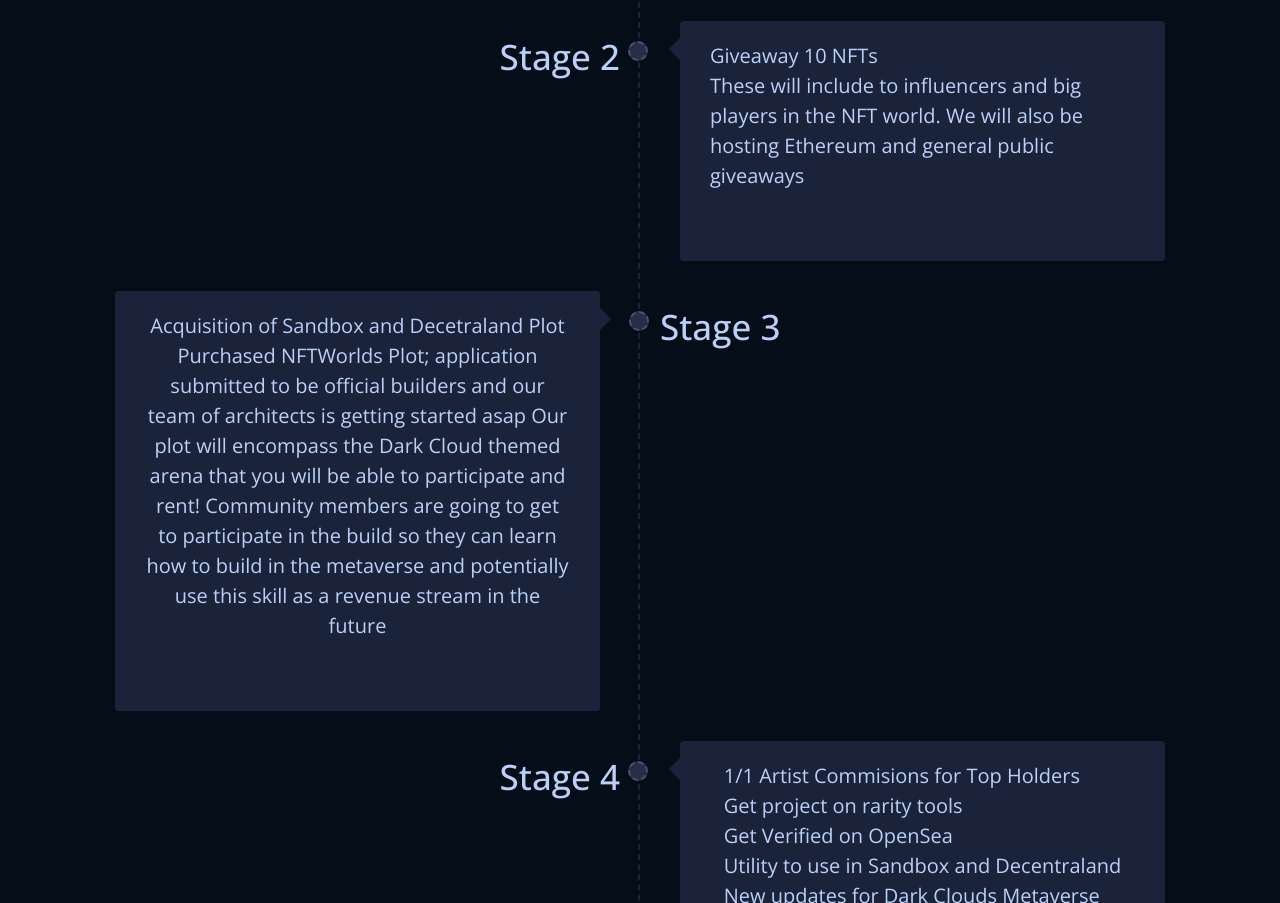
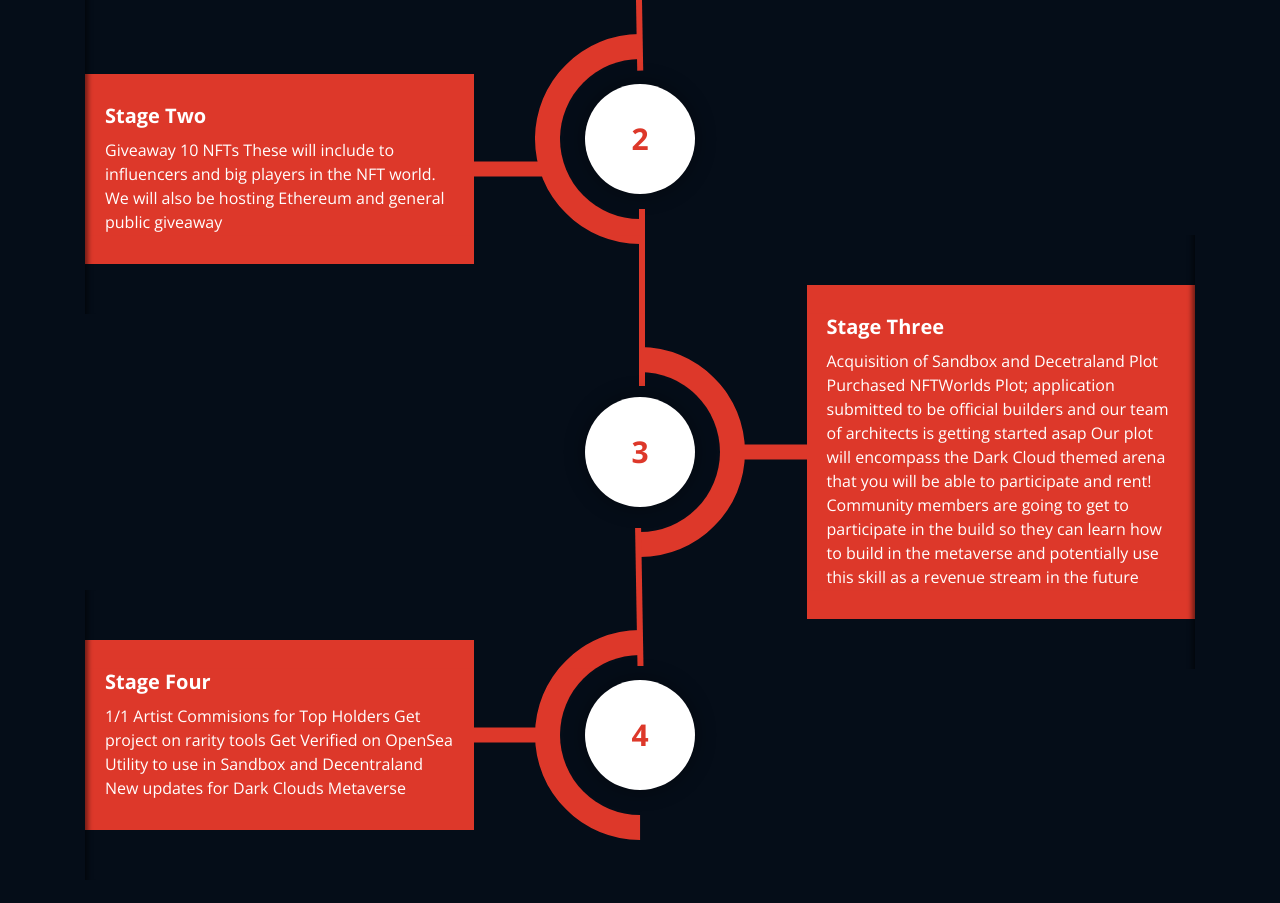
Before and after one commit to darkcloudsnft/darkcloudnft, a React (Create React App) app: page / in a window 1280 px wide. Shown: the part 1897-2800 px from the top of the page. Built offline with nearby package versions, Linux system fonts and the light colour scheme; a web font is replaced by a local one.

Commit message:
first deploy

```diff
--- a/src/Components/Home.css
+++ b/src/Components/Home.css
@@ -6,6 +6,38 @@
   height: 180px;
   /* margin-bottom: -40px; */
 }
+.RD{
+  color: #DD382A;
+}
+.vlc {
+  margin-top: 114px;
+  margin-left: 179px;
+  border-right: 6px solid #DD382A;
+  height: 138px;
+  transform: rotate(-46deg);
+}
+
+
+.vlb{
+  margin-right: 50px;
+    margin-top: 15px;
+    border-right: 6px solid #DD382A;
+    height: 177px;
+
+}
+.vl {
+  margin-top: 102px;
+    margin-left: 191px;
+    border-right: 6px solid #DD382A;
+    height: 188px;
+    transform: rotate(-46deg);
+}
+@media screen and (max-width: 767px) {
+  .vl,.vlb,.vlc {
+    height: 0px;
+  }
+}
+
 .herosection {
   min-height: 100vh;
   background-image: url(./imgs/bgg.PNG);
@@ -126,203 +158,186 @@ nav a {
   font-size: 20px;
   color: #dd4442 !important;
 }
-.timeline {
-  position: relative;
-  background: none;
-  -webkit-border-radius: 4px;
-  -moz-border-radius: 4px;
-  border-radius: 4px;
-  padding: 5rem;
-  margin: 0 auto 1rem auto;
-  overflow: hidden;
-}
-.container {
-  max-width: 1280px;
-}
-.timeline:after {
-  content: "";
-  position: absolute;
-  top: 0;
-  left: 50%;
-  margin-left: -2px;
-  border-right: 2px dashed #1a233a;
-  height: 100%;
-  display: block;
-}
 
-.timeline-row {
-  padding-left: 50%;
-  position: relative;
-  margin-bottom: 30px;
-}
-.timeline-row .timeline-time {
-  position: absolute;
-  right: 50%;
-  top: 15px;
-  text-align: right;
-  margin-right: 20px;
-  color: #bcd0f7;
-  font-size: 1.5rem;
-}
-.timeline-row .timeline-time small {
-  display: block;
-  font-size: 0.8rem;
-}
-.timeline-row .timeline-content {
-  position: relative;
-  padding: 20px 30px;
-  background: #1a233a;
-  -webkit-border-radius: 4px;
-  -moz-border-radius: 4px;
-  border-radius: 4px;
-  display: flex;
-  align-items: center;
-  justify-content: center;
-  flex-direction: column;
-  text-align: center;
-}
-.timeline-row .timeline-content:after {
-  content: "";
-  position: absolute;
-  top: 20px;
-  height: 16px;
-  width: 16px;
-  background: #1a233a;
-}
-.timeline-row .timeline-content:before {
-  content: "";
-  position: absolute;
-  top: 20px;
-  right: -49px;
-  width: 20px;
-  height: 20px;
-  -webkit-border-radius: 100px;
-  -moz-border-radius: 100px;
-  border-radius: 100px;
-  z-index: 10;
-  background: #272e48;
-  border: 2px dashed #4b546f;
-}
-.timeline-row .timeline-content h4 {
-  margin: 0 0 20px 0;
-  overflow: hidden;
-  white-space: nowrap;
-  text-overflow: ellipsis;
-  line-height: 150%;
-}
-.timeline-row .timeline-content p {
-  margin-bottom: 30px;
-  line-height: 150%;
-}
-.timeline-row .timeline-content i {
-  font-size: 1.2rem;
-  line-height: 100%;
-  padding: 15px;
-  -webkit-border-radius: 100px;
-  -moz-border-radius: 100px;
-  border-radius: 100px;
-  background: #272e48;
-  margin-bottom: 10px;
-  display: inline-block;
-}
-.timeline-row .timeline-content .thumbs {
-  margin-bottom: 20px;
-  display: flex;
-}
-.timeline-row .timeline-content .thumbs img {
-  margin: 5px;
-  max-width: 60px;
-}
-.timeline-row .timeline-content .badge {
-  color: #ffffff;
-  background: linear-gradient(120deg, #00b5fd 0%, #0047b1 100%);
-}
-.timeline-row:nth-child(even) .timeline-content {
-  margin-left: 40px;
-  text-align: left;
-}
-.timeline-row:nth-child(even) .timeline-content:after {
-  left: -8px;
-  right: initial;
-  border-bottom: 0;
-  border-left: 0;
-  transform: rotate(-135deg);
-}
-.timeline-row:nth-child(even) .timeline-content:before {
-  left: -52px;
-  right: initial;
-}
-.timeline-row:nth-child(odd) {
-  padding-left: 0;
-  padding-right: 50%;
-}
-.timeline-row:nth-child(odd) .timeline-time {
-  right: auto;
-  left: 50%;
-  text-align: left;
-  margin-right: 0;
-  margin-left: 20px;
-}
-.timeline-row:nth-child(odd) .timeline-content {
-  margin-right: 40px;
-}
-.timeline-row:nth-child(odd) .timeline-content:after {
-  right: -8px;
-  border-left: 0;
-  border-bottom: 0;
-  transform: rotate(45deg);
-}
-
-@media (max-width: 992px) {
-  .timeline {
-    padding: 15px;
-  }
-  .timeline:after {
-    border: 0;
-  }
-  .timeline .timeline-row:nth-child(odd) {
-    padding: 0;
-  }
-  .timeline .timeline-row:nth-child(odd) .timeline-time {
-    position: relative;
-    top: 0;
-    left: 0;
-    margin: 0 0 10px 0;
-  }
-  .timeline .timeline-row:nth-child(odd) .timeline-content {
-    margin: 0;
-  }
-  .timeline .timeline-row:nth-child(odd) .timeline-content:before {
-    display: none;
-  }
-  .timeline .timeline-row:nth-child(odd) .timeline-content:after {
-    display: none;
-  }
-  .timeline .timeline-row:nth-child(even) {
-    padding: 0;
-  }
-  .timeline .timeline-row:nth-child(even) .timeline-time {
-    position: relative;
-    top: 0;
-    left: 0;
-    margin: 0 0 10px 0;
-    text-align: left;
-  }
-  .timeline .timeline-row:nth-child(even) .timeline-content {
-    margin: 0;
-  }
-  .timeline .timeline-row:nth-child(even) .timeline-content:before {
-    display: none;
-  }
-  .timeline .timeline-row:nth-child(even) .timeline-content:after {
-    display: none;
-  }
-}
-.slick-slide img {
-  border-radius: 100%;
-}
 .gifimg {
   width: 100%;
   max-width: 400px;
   margin: auto;
 }
+
+
+
+
+        /* <<<<<<<<<<<<<<<<<<<<<<<<<<<<<<<<<<<<< < Time Line > >>>>>>>>>>>>>>>>>>>>>>>>>>>>>>>>>>>>> */
+
+.main-timeline{
+    overflow: hidden;
+    position: relative;
+}
+.main-timeline .timeline{
+    position: relative;
+    margin-top: -79px;
+}
+.main-timeline .timeline:first-child{ margin-top: 0; }
+.main-timeline .timeline:before,
+.main-timeline .timeline:after{
+    content: "";
+    display: block;
+    width: 100%;
+    clear: both;
+}
+.main-timeline .timeline:before{
+    content: "";
+    width: 100%;
+    height: 100%;
+    box-shadow: -8px 0 5px -5px rgba(0, 0, 0, 0.5) inset;
+    position: absolute;
+    top: 0;
+    right: 0;
+    z-index: 2;
+}
+.main-timeline .timeline-icon{
+    width: 210px;
+    height: 210px;
+    border-radius: 50%;
+    border: 25px solid transparent;
+    border-top-color: #DD382A;
+    border-right-color: #DD382A;
+    margin: auto;
+    position: absolute;
+    top: 0;
+    left: 0;
+    bottom: 0;
+    right: 0;
+    z-index: 1;
+    transform: rotate(45deg);
+}
+.main-timeline .year{
+    display: block;
+    width: 110px;
+    height: 110px;
+    line-height: 110px;
+    border-radius: 50%;
+    background: #fff;
+    box-shadow: 0 0 20px rgba(0,0,0,0.4);
+    margin: auto;
+    font-size: 30px;
+    font-weight: bold;
+    color: #DD382A;
+    text-align: center;
+    position: absolute;
+    top: 0;
+    left: 0;
+    bottom: 0;
+    right: 0;
+    transform: rotate(-45deg);
+}
+.main-timeline .timeline-content{
+    width: 35%;
+    float: right;
+    background: #DD382A;
+    padding: 30px 20px;
+    margin: 50px 0;
+    z-index: 1;
+    position: relative;
+}
+.main-timeline .timeline-content:before{
+    content: "";
+    width: 20%;
+    height: 15px;
+    background: #DD382A;
+    position: absolute;
+    top: 50%;
+    left: -20%;
+    z-index: -1;
+    transform: translateY(-50%);
+}
+.main-timeline .title{
+    font-size: 20px;
+    font-weight: bold;
+    color: #fff;
+    margin: 0 0 10px 0;
+}
+.main-timeline .description{
+    font-size: 16px;
+    color: #fff;
+    line-height: 24px;
+    margin: 0;
+}
+.main-timeline .timeline:nth-child(2n):before{ box-shadow: 8px 0 5px -5px rgba(0, 0, 0, 0.5) inset; }
+.main-timeline .timeline:nth-child(2n) .timeline-icon{ transform: rotate(-135deg); }
+.main-timeline .timeline:nth-child(2n) .year{ transform: rotate(135deg); }
+.main-timeline .timeline:nth-child(2n) .timeline-content{ float: left; }
+.main-timeline .timeline:nth-child(2n) .timeline-content:before{
+    left: auto;
+    right: -20%;
+}
+.main-timeline .timeline:nth-child(2n) .timeline-icon{
+    border-top-color: #DD382A;
+    border-right-color: #DD382A;
+}
+.main-timeline .timeline:nth-child(2n) .year{ color: #DD382A; }
+.main-timeline .timeline:nth-child(2n) .timeline-content,
+.main-timeline .timeline:nth-child(2n) .timeline-content:before{ background: #DD382A; }
+.main-timeline .timeline:nth-child(3n) .timeline-icon{
+    border-top-color: #DD382A;
+    border-right-color: #DD382A;
+}
+.main-timeline .timeline:nth-child(3n) .year{ color: #DD382A; }
+.main-timeline .timeline:nth-child(3n) .timeline-content,
+.main-timeline .timeline:nth-child(3n) .timeline-content:before{ background: #DD382A; }
+.main-timeline .timeline:nth-child(4n) .timeline-icon{
+    border-top-color: #DD382A;
+    border-right-color: #DD382A;
+}
+.main-timeline .timeline:nth-child(4n) .year{ color: #DD382A; }
+.main-timeline .timeline:nth-child(4n) .timeline-content,
+.main-timeline .timeline:nth-child(4n) .timeline-content:before{ background: #DD382A; }
+@media only screen and (max-width: 1199px){
+    .main-timeline .timeline{ margin-top: -103px; }
+    .main-timeline .timeline-content:before{ left: -18%; }
+    .main-timeline .timeline:nth-child(2n) .timeline-content:before{ right: -18%; }
+}
+@media only screen and (max-width: 990px){
+    .main-timeline .timeline{ margin-top: -127px; }
+    .main-timeline .timeline-content:before{ left: -2%; }
+    .main-timeline .timeline:nth-child(2n) .timeline-content:before{ right: -2%; }
+}
+@media only screen and (max-width: 767px){
+    .main-timeline .timeline{
+        margin-top: 0;
+        overflow: hidden;
+    }
+    .main-timeline .timeline:before,
+    .main-timeline .timeline:nth-child(2n):before{
+        box-shadow: none;
+    }
+    .main-timeline .timeline-icon,
+    .main-timeline .timeline:nth-child(2n) .timeline-icon{
+        margin-top: -30px;
+        margin-bottom: 20px;
+        position: relative;
+        transform: rotate(135deg);
+    }
+    .main-timeline .year,
+    .main-timeline .timeline:nth-child(2n) .year{ transform: rotate(-135deg); }
+    .main-timeline .timeline-content,
+    .main-timeline .timeline:nth-child(2n) .timeline-content{
+        width: 100%;
+        float: none;
+        border-radius: 0 0 20px 20px;
+        text-align: center;
+        padding: 25px 20px;
+        margin: 0 auto;
+    }
+    .main-timeline .timeline-content:before,
+    .main-timeline .timeline:nth-child(2n) .timeline-content:before{
+        width: 15px;
+        height: 25px;
+        position: absolute;
+        top: -22px;
+        left: 50%;
+        z-index: -1;
+        transform: translate(-50%,0);
+    }
+}
--- a/src/Components/Home.js
+++ b/src/Components/Home.js
@@ -23,7 +23,7 @@ export default function Home() {
             <div className='col-12'>
               <nav class="navbar navbar-expand-lg navbar-dark ">
                 <a class="navbar-brand" href="#">
-                  <img className='logo' src={Logo}  alt=""></img>
+                  <img className='logo' src={Logo} alt=""></img>
                 </a>
                 <button class="navbar-toggler" type="button" data-toggle="collapse" data-target="#navbarNav" aria-controls="navbarNav" aria-expanded="false" aria-label="Toggle navigation">
                   <span class="navbar-toggler-icon"></span>
@@ -49,7 +49,7 @@ export default function Home() {
               <SimpleSlider />
               <div className='row' id="about">
                 <div className="col text-center">
-                  <p className=" text-center textAll undead">10,000 undead NFTs on the Ethereum blockchain</p><br />
+                  <p className=" text-center textAll undead">4444 NFTs on the Ethereum blockchain</p><br />
                   <button type="button" className=" buybtn btn-lg btn btn-outline-primary">BUY ON OPENSEA</button>
                   {/* <Mintbtn /> */}
                 </div>
@@ -62,7 +62,7 @@ export default function Home() {
         <div className='row align-items-center py-5'>
           <div className='col-md-6'>
             <h2 className='pt-5'>Join the Dark Clouds</h2><br></br>
-            <p>With your DeadFellaz token comes art, culture & community</p>
+            <p>With your Dark Clouds token comes art, culture & community</p>
             <p>We are here for the love of art and the evolution of gamification, IP & NFT tech.</p>
             <p>Our efforts focus on innovating within the NFT space</p>
             <p>& empowering our holders in creative ways.</p>
@@ -74,12 +74,79 @@ export default function Home() {
       </div>
 
 
-      {/* <<<<<<<<<<<<<<<<<<<<<<<<<<<<<<<<<<<<<Timeline> >>>>>>>>>>>>>>>>>>>>>>>>>>>>>>>>>>>>>>>>>> */}
+      {/* <<<<<<<<<<<<<<<<<<<<<<<<<<<<<<<<<<<< < Road Map > >>>>>>>>>>>>>>>>>>>>>>>>>>>>>>>>>>>>>>>>>> */}
       <br /><br />
       <br /><br />
 
 
-      <div className="container" id="roadmap">
+      <div class="container">
+        <div class="row">
+          <div class="col-md-12">
+            <h2 className='pt-5 text-center RD'>Road Map</h2>
+
+            <div class="main-timeline">
+              <div class="timeline">
+                <div class="timeline-icon"><span class="year">1</span>
+                  <div class="vl"></div>
+
+                </div>
+
+                <div class="timeline-content">
+
+                  <h3 class="title">Stage One</h3>
+
+                  <p class="description">
+                    Dark Clouds Token Minted on Ethereum Blockchain
+                    Whitelist and OG Pre-mint. Followed by public mint!
+                    Whitelist 3 Mints and OG 1
+                  </p>
+
+                </div>
+
+              </div>
+
+              <div class="timeline pt-5 mt-1">
+
+                <div class="timeline-icon"><span class="year">2   <div class="vlb"></div>   </span>
+
+                </div>
+                <div class="timeline-content">
+                  <h3 class="title">Stage Two</h3>
+                  <p class="description">
+                    Giveaway 10 NFTs These will include to influencers and big players in the NFT world. We will also be hosting Ethereum and general public giveaway
+                  </p>
+                </div>
+              </div>
+              <div class="timeline">
+                <div class="timeline-icon"><span class="year">3</span><div class="vlc"></div></div>
+                <div class="timeline-content">
+                  <h3 class="title">Stage Three</h3>
+                  <p class="description">
+                    Acquisition of Sandbox and Decetraland Plot Purchased NFTWorlds Plot; application submitted to be official builders and our team of architects is getting started asap Our plot will encompass the Dark Cloud themed arena that you will be able to participate and rent! Community members are going to get to participate in the build so they can learn how to build in the metaverse and potentially use this skill as a revenue stream in the future
+                  </p>
+                </div>
+              </div>
+              <div class="timeline">
+                <div class="timeline-icon"><span class="year">4</span></div>
+                <div class="timeline-content">
+                  <h3 class="title">Stage Four</h3>
+                  <p class="description">
+                    1/1 Artist Commisions for Top Holders
+                    Get project on rarity tools
+                    Get Verified on OpenSea
+                    Utility to use in Sandbox and Decentraland
+                    New updates for Dark Clouds Metaverse
+                  </p>
+                </div>
+              </div>
+            </div>
+          </div>
+        </div>
+      </div>
+
+
+
+      {/* <div className="container pt-5" id="roadmap">
         <h1 className='textAll text-center' >Road Map</h1>
         <br /><br />
         <div className="timeline">
@@ -136,11 +203,11 @@ export default function Home() {
             <div class="timeline-content">
               <div class="thumbs">
                 <p>
-                1/1 Artist Commisions for Top Holders <br />
-                Get project on rarity tools <br />
-                Get Verified on OpenSea <br />
-                Utility to use in Sandbox and Decentraland <br />
-                New updates for Dark Clouds Metaverse <br />
+                  1/1 Artist Commisions for Top Holders <br />
+                  Get project on rarity tools <br />
+                  Get Verified on OpenSea <br />
+                  Utility to use in Sandbox and Decentraland <br />
+                  New updates for Dark Clouds Metaverse <br />
                 </p>
               </div>
 
@@ -148,7 +215,7 @@ export default function Home() {
           </div>
 
         </div>
-      </div>
+      </div> */}
 
       {/* <<<<<<<<<<<<<<<<<<<<<<<<<<<<<<<<<<<<<<<<<<<Team>>>>>>>>>>>>>>>>>>>>>>>>>>>>>>>>>>>>>>> */}
 
@@ -158,23 +225,23 @@ export default function Home() {
         <h1 className='textAll text-center' >Our Team</h1><br /><br />
         <div className='row'>
           <div className='col-md-4' >
-            <img src={Img6} class="Teamimg mx-auto " alt="..."></img><br/><br/>
+            <img src={Img6} class="Teamimg mx-auto " alt="..."></img><br /><br />
             <large>Connor Dinnadge</large>
-            <h5 className='textAll' >Smart Contract Developer</h5>
+            <h5 className='textAll' > Smart Contract Developer</h5>
             <p><small>Outside of the Metaverse, Betty is Co Director of a Creative Production Agency based in Australia serving global clients.</small></p>
             <i class="fab fa-twitter ico"></i>
           </div>
           <div className='col-md-4' >
-            <img src={Img1} class="Teamimg mx-auto " alt="..."></img><br/><br/>
+            <img src={Img1} class="Teamimg mx-auto " alt="..."></img><br /><br />
             <large>Betty</large>
-            <h5 className='textAll' >Concept Creation</h5>
+            <h5 className='textAll' >Cloud Limitless Developer </h5>
             <p><small>Outside of the Metaverse, Betty is Co Director of a Creative Production Agency based in Australia serving global clients.</small></p>
             <i class="fab fa-twitter ico"></i>
           </div>
           <div className='col-md-4' >
-            <img src={Img2} class="Teamimg mx-auto " alt="..."></img><br/><br/>
+            <img src={Img2} class="Teamimg mx-auto " alt="..."></img><br /><br />
             <large>Betty</large>
-            <h5 className='textAll' >Concept Creation</h5>
+            <h5 className='textAll' >Bunny Marketing</h5>
             <p><small>Outside of the Metaverse, Betty is Co Director of a Creative Production Agency based in Australia serving global clients.</small></p>
             <i class="fab fa-twitter ico"></i>
           </div>
```
Also changed, not shown: 2 other files (tests, documents, lock files or other folders).
